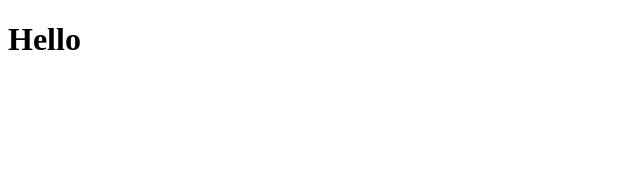
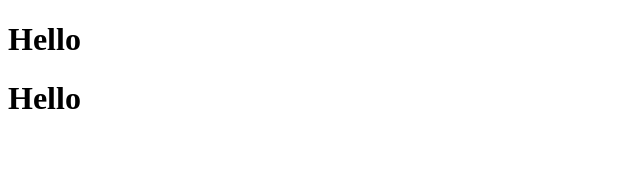
Before and after one commit to mi-fed17/react-demo, a React (Create React App) app: page / in a window 1280 px wide. Shown: the top 170 px of the page, without its empty margins (0-640 px from the left). Built offline with nearby package versions, Linux system fonts and the light colour scheme.

Commit message:
Header components

```diff
--- a/src/App.js
+++ b/src/App.js
@@ -4,10 +4,28 @@ class App extends React.Component {
   render() {
     return (
       <div>
-        <h1>Hello</h1>
+        <Header greeting="Hello" size={1} />
+
+        <SecondHeader>
+          Hello { /* props.children*/ }
+        </SecondHeader>
       </div>
-      );
+    );
   }
 }
 
 export default App;
+
+function Header(props) {
+  if(props.size === 1 ){
+    return <h1> { props.greeting } </h1>;
+  }
+  return <h2> { props.greeting } </h2>;
+}
+
+/**
+ * Props children is unique
+ */
+function SecondHeader(props){
+  return <h1> { props.children } </h1>
+}
```
